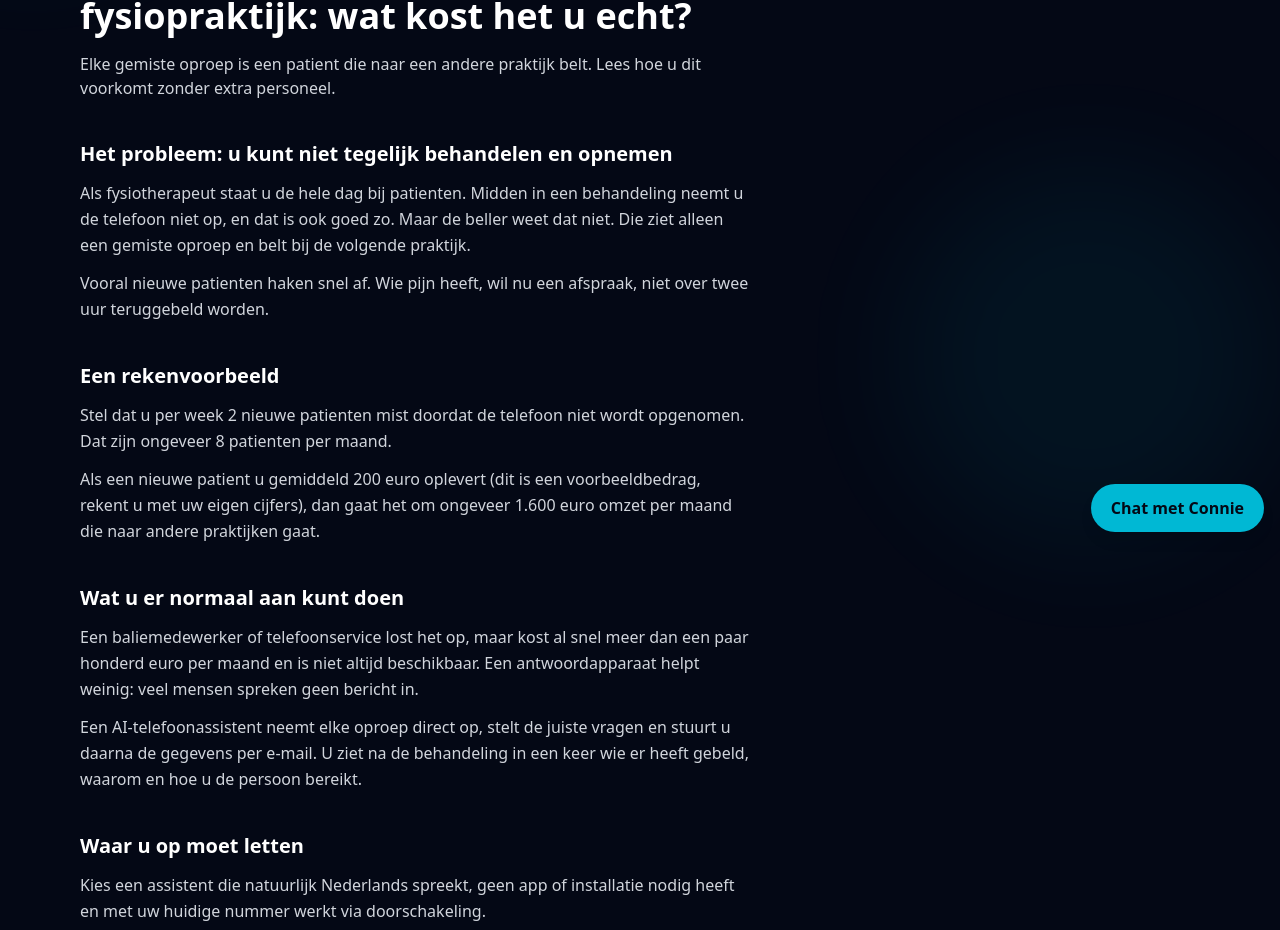
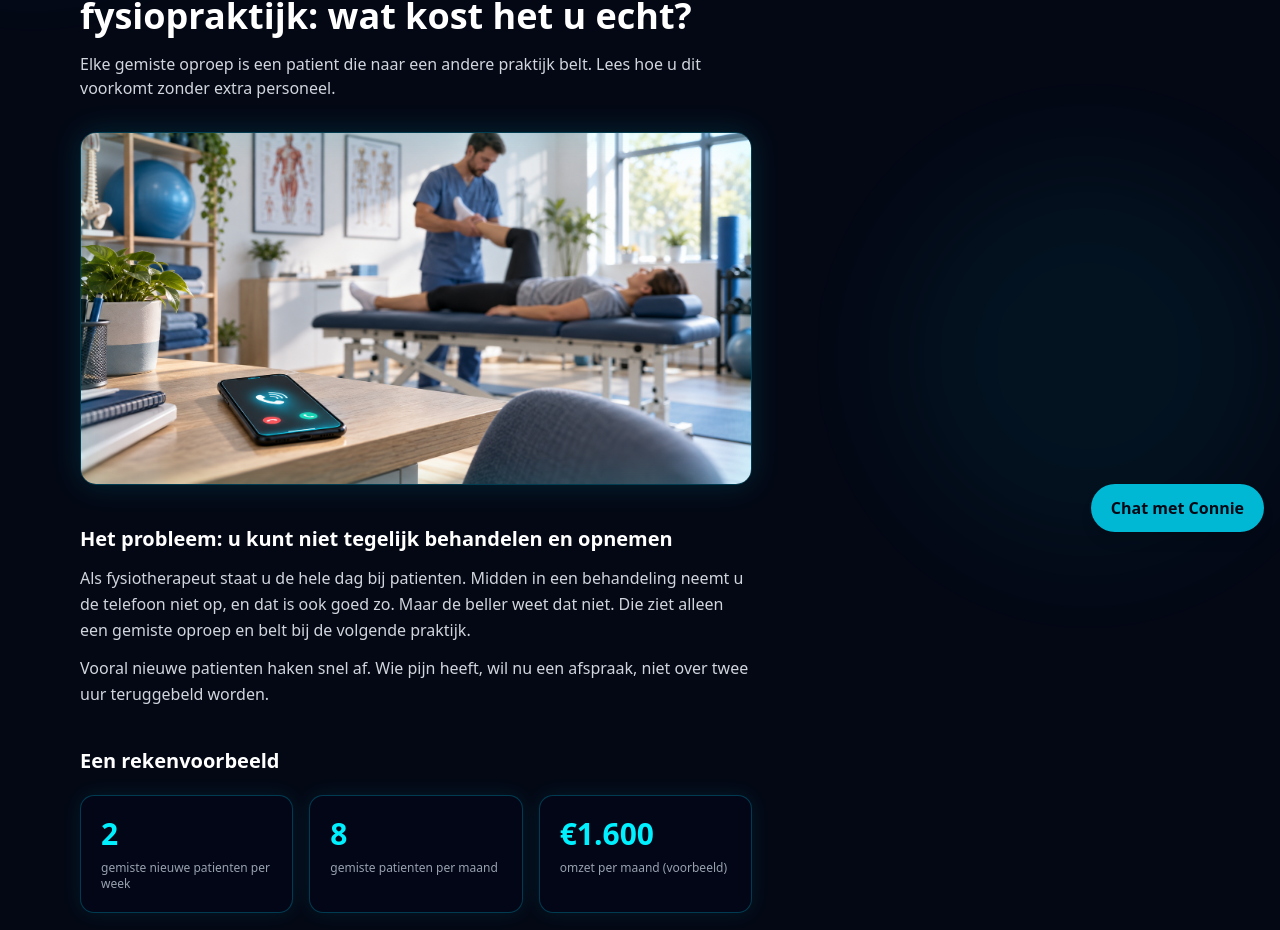
Before and after one commit to ForConnect/forconnect-site, a Next.js app: page /blog/gemiste-telefoontjes-fysiopraktijk in a window 1280 px wide. Shown: the part 252-1182 px from the top of the page. Built offline with nearby package versions, Linux system fonts and the light colour scheme.

Commit message:
Add blog with cover image

```diff
--- a/app/blog/[slug]/page.tsx
+++ b/app/blog/[slug]/page.tsx
@@ -27,6 +27,13 @@ export async function generateMetadata({
       url,
       type: 'article',
       publishedTime: post.date,
+      images: [{ url: `${SITE_URL}${post.image}`, width: 1200, height: 630, alt: post.imageAlt }],
+    },
+    twitter: {
+      card: 'summary_large_image',
+      title: post.title,
+      description: post.description,
+      images: [`${SITE_URL}${post.image}`],
     },
   };
 }
@@ -45,6 +52,7 @@ export default async function BlogPost({
     '@type': 'Article',
     headline: post.title,
     description: post.description,
+    image: `${SITE_URL}${post.image}`,
     datePublished: post.date,
     inLanguage: 'nl-NL',
     mainEntityOfPage: `${SITE_URL}/blog/${post.slug}`,
@@ -68,9 +76,27 @@ export default async function BlogPost({
         <h1 className="text-3xl lg:text-4xl font-bold mt-2">{post.title}</h1>
         <p className="text-gray-300 mt-4">{post.description}</p>
 
+        <div className="relative mt-8 aspect-[1200/630] w-full overflow-hidden rounded-2xl border border-cyan-500/30 shadow-[0_0_30px_#00F0FF22]">
+          <img src={post.image} alt={post.imageAlt} className="h-full w-full object-cover" />
+          <div className="absolute inset-0 shadow-[inset_0_0_40px_#00F0FF22]" />
+        </div>
+
         {post.sections.map((s, i) => (
           <section key={i} className="mt-10">
             <h2 className="text-xl font-semibold">{s.heading}</h2>
+            {s.stats && (
+              <div className="grid grid-cols-1 sm:grid-cols-3 gap-4 mt-5">
+                {s.stats.map((st, k) => (
+                  <div
+                    key={k}
+                    className="p-5 rounded-xl border border-cyan-500/30 bg-[#020617]/70 shadow-[0_0_20px_#00F0FF15]"
+                  >
+                    <div className="text-3xl font-bold text-[#00F0FF]">{st.value}</div>
+                    <div className="text-xs text-gray-400 mt-2">{st.label}</div>
+                  </div>
+                ))}
+              </div>
+            )}
             {s.paragraphs.map((para, j) => (
               <p key={j} className="text-gray-300 leading-relaxed mt-3">
                 {para}
--- a/app/blog/page.tsx
+++ b/app/blog/page.tsx
@@ -25,14 +25,24 @@ export default function BlogIndex() {
           <Link
             key={p.slug}
             href={`/blog/${p.slug}`}
-            className="block p-6 rounded-xl border border-gray-800 bg-[#020617]/70 transition-all duration-300 hover:border-[#00F0FF] hover:shadow-[0_0_25px_#00F0FF33]"
+            className="group block overflow-hidden rounded-xl border border-gray-800 bg-[#020617]/70 transition-all duration-300 hover:border-[#00F0FF] hover:shadow-[0_0_25px_#00F0FF33]"
           >
+            <div className="relative aspect-[1200/630] w-full overflow-hidden">
+              <img
+                src={p.image}
+                alt={p.imageAlt}
+                className="h-full w-full object-cover opacity-90 transition-all duration-300 group-hover:scale-[1.05] group-hover:brightness-110"
+              />
+              <div className="absolute inset-0 bg-gradient-to-t from-[#020617] via-transparent to-transparent" />
+            </div>
+            <div className="p-6">
               <p className="text-xs text-gray-400">
                 {formatDate(p.date)} · {p.readMinutes} min lezen
               </p>
               <h2 className="text-xl font-semibold mt-2">{p.title}</h2>
               <p className="text-sm text-gray-400 mt-3">{p.description}</p>
               <span className="inline-block mt-4 text-sm text-[#00F0FF]">Lees verder</span>
+            </div>
           </Link>
         ))}
       </div>
--- a/lib/posts.ts
+++ b/lib/posts.ts
@@ -4,7 +4,13 @@ export type Post = {
   description: string;
   date: string; // YYYY-MM-DD
   readMinutes: number;
-  sections: { heading: string; paragraphs: string[] }[];
+  image: string; // path in /public, e.g. /blog/name.jpg (1200x630)
+  imageAlt: string;
+  sections: {
+    heading: string;
+    paragraphs: string[];
+    stats?: { value: string; label: string }[];
+  }[];
 };
 
 export const SITE_URL = 'https://forconnect.nl';
@@ -17,6 +23,8 @@ export const posts: Post[] = [
       'Elke gemiste oproep is een patient die naar een andere praktijk belt. Lees hoe u dit voorkomt zonder extra personeel.',
     date: '2026-10-14',
     readMinutes: 4,
+    image: '/blog/gemiste-telefoontjes.jpg',
+    imageAlt: 'Telefoon rinkelt in een fysiopraktijk terwijl de fysiotherapeut een patient behandelt',
     sections: [
       {
         heading: 'Het probleem: u kunt niet tegelijk behandelen en opnemen',
@@ -27,6 +35,11 @@ export const posts: Post[] = [
       },
       {
         heading: 'Een rekenvoorbeeld',
+        stats: [
+          { value: '2', label: 'gemiste nieuwe patienten per week' },
+          { value: '8', label: 'gemiste patienten per maand' },
+          { value: '€1.600', label: 'omzet per maand (voorbeeld)' },
+        ],
         paragraphs: [
           'Stel dat u per week 2 nieuwe patienten mist doordat de telefoon niet wordt opgenomen. Dat zijn ongeveer 8 patienten per maand.',
           'Als een nieuwe patient u gemiddeld 200 euro oplevert (dit is een voorbeeldbedrag, rekent u met uw eigen cijfers), dan gaat het om ongeveer 1.600 euro omzet per maand die naar andere praktijken gaat.',
```
Also changed, not shown: public/blog/gemiste-telefoontjes.jpg (added). Lines whose indentation alone changed are shown as unchanged.
